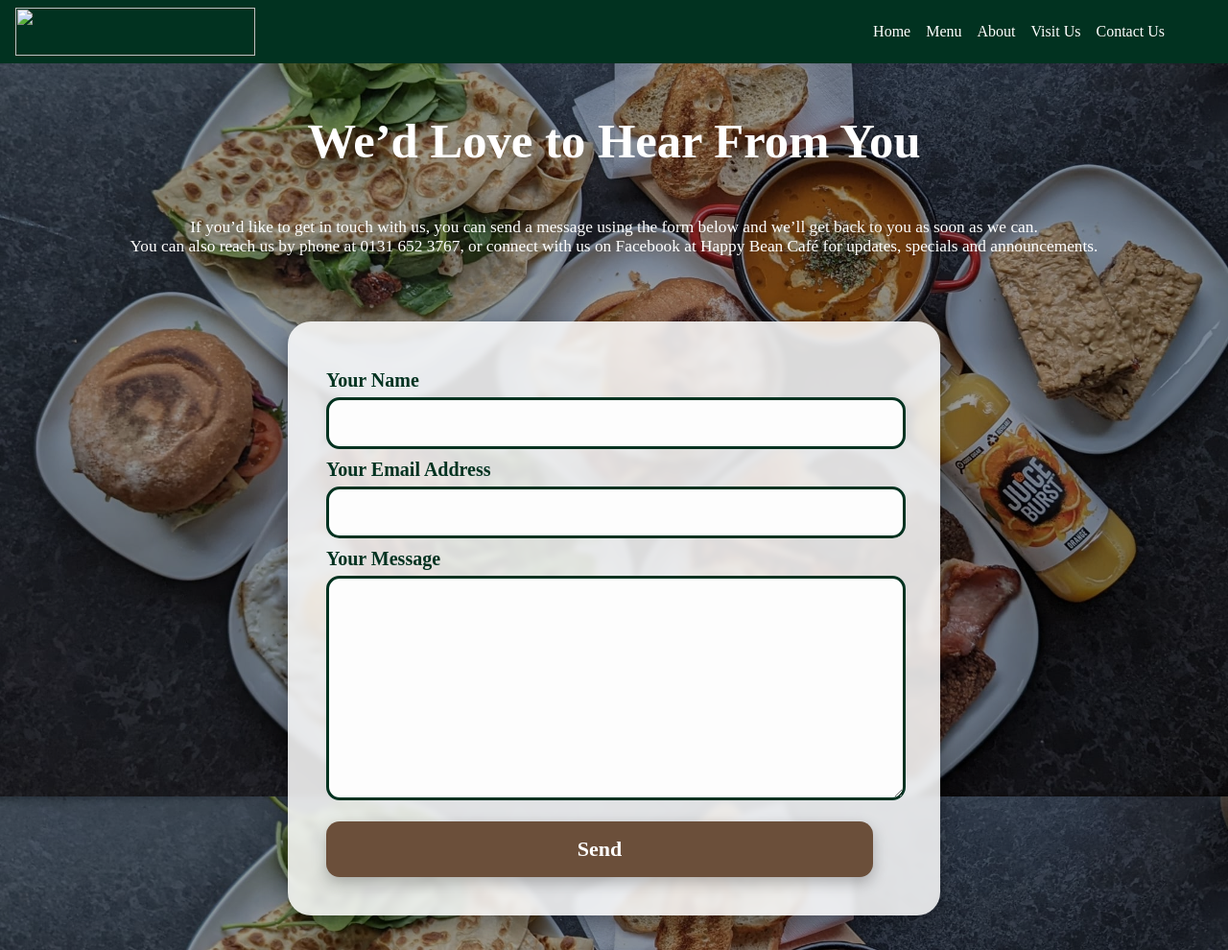
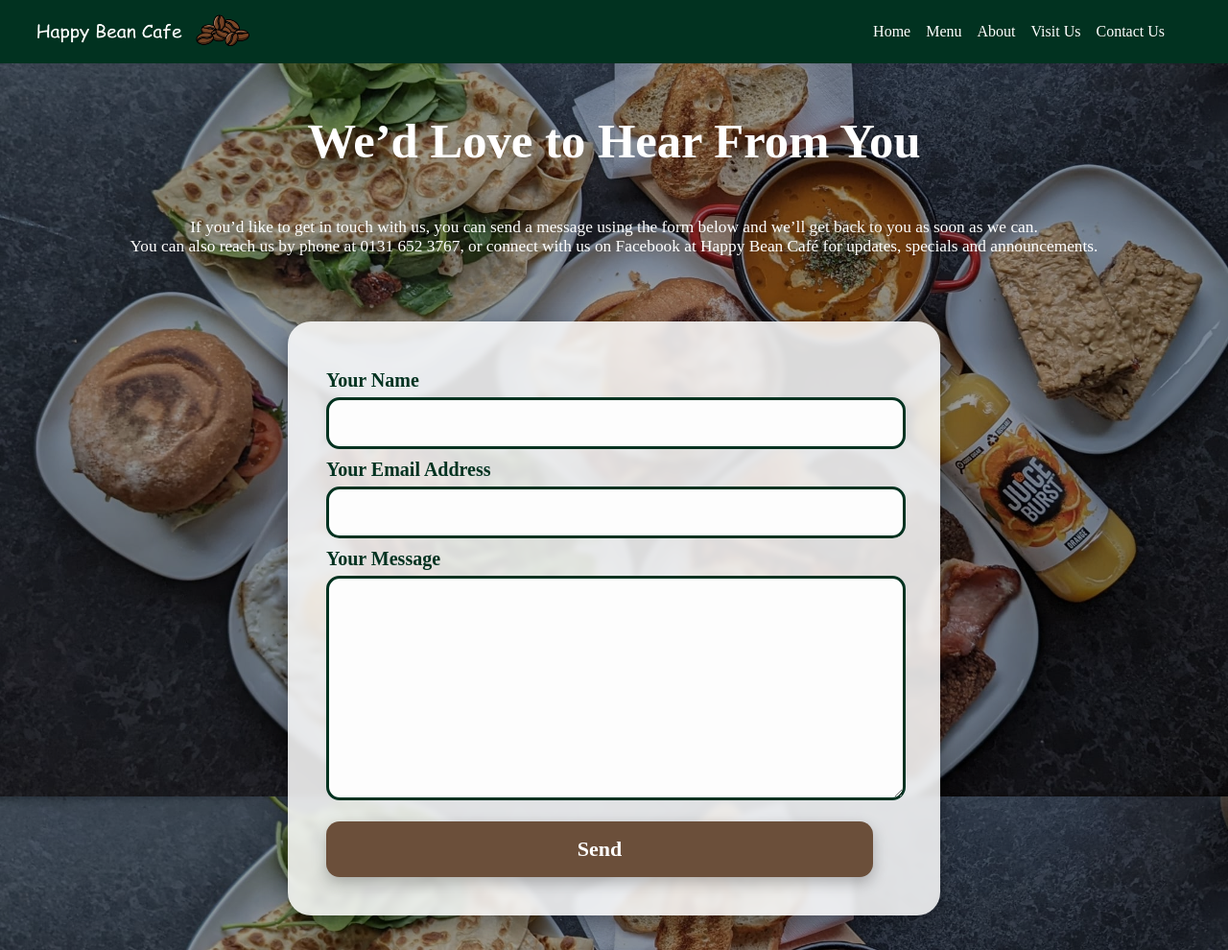
Before and after one commit to darioMle/Happy-Bean-Cafe, a plain HTML site: page Contact Us.html in a window 1280 px wide. Shown: the top 990 px of the page at 96% size. Drawn offline with Linux system fonts and the light colour scheme; files whose address does not match are found by name.

Commit message:
Fix HTML structure and update logo source

```diff
--- a/Contact Us.html
+++ b/Contact Us.html
@@ -7,7 +7,7 @@
 <body id ="home">
     <nav class="navbar">
         <div class = "logo">
-        <img src = "Images/Logo_White.png" height = 50px width = 250px>
+        <img src = "Logo_White.png" height = 50px width = 250px>
         </div>
         <ul class="nav-links">
             <li><a href="index.html">Home</a></li>
```
